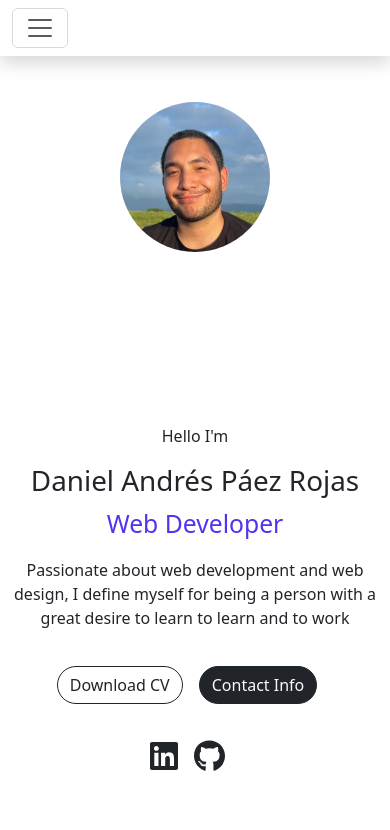
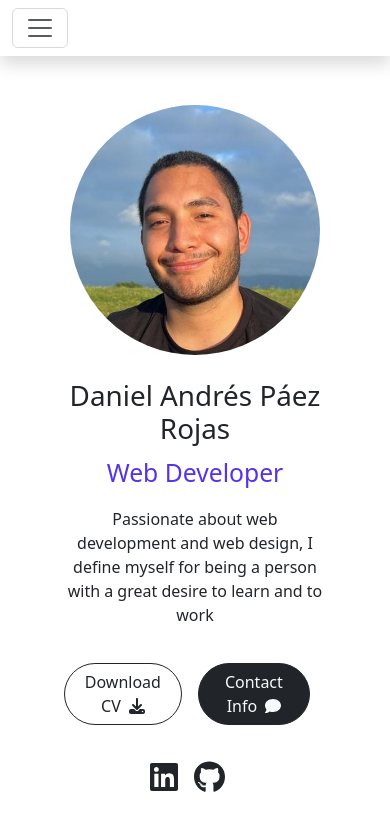
Before and after one commit to Daniel-Paez-Rojas/portfolio, a React (Create React App) app in the folder frontend/: page / in a window 390 px wide. Shown: the top 830 px of the page. Built offline with nearby package versions, Linux system fonts and the light colour scheme; the HTML template or start-up script is replaced by a standard one.

Commit message:
Home done

```diff
--- a/frontend/package.json
+++ b/frontend/package.json
@@ -3,7 +3,9 @@
   "version": "0.1.0",
   "private": true,
   "dependencies": {
+    "@fortawesome/fontawesome-svg-core": "^6.7.1",
     "@fortawesome/free-brands-svg-icons": "^6.7.1",
+    "@fortawesome/free-solid-svg-icons": "^6.7.1",
     "@fortawesome/react-fontawesome": "^0.2.2",
     "@testing-library/jest-dom": "^5.17.0",
     "@testing-library/react": "^13.4.0",
--- a/frontend/src/components/Hero/HeroImage.js
+++ b/frontend/src/components/Hero/HeroImage.js
@@ -6,8 +6,8 @@ const HeroImage = () => {
   return (
     <Image
       src={heroImage}
-      alt="Foto de Daniel Andrés Páez Rojas"
-      title="Foto de Daniel Andrés Páez Rojas"
+      alt="Image of Daniel Andrés Páez Rojas"
+      title="Image of Daniel Andrés Páez Rojas"
       roundedCircle
       className="hero-image"
     />
--- a/frontend/src/components/Hero/HeroInfo/HeroButtons.js
+++ b/frontend/src/components/Hero/HeroInfo/HeroButtons.js
@@ -1,11 +1,17 @@
 import React from "react";
 import Button from "react-bootstrap/Button";
+import { FontAwesomeIcon } from "@fortawesome/react-fontawesome";
+import { faDownload, faComment } from "@fortawesome/free-solid-svg-icons";
 
 const HeroButtons = () => {
   return (
     <div className="hero__buttons d-flex justify-content-center mb-3">
       <Button download variant="outline-dark" className="me-3 rounded-pill">
         Download CV
+        <FontAwesomeIcon
+            icon={faDownload}
+            className="ms-2"
+          />
       </Button>
       <Button
         href="#contact"
@@ -13,6 +19,10 @@ const HeroButtons = () => {
         variant="dark"
       >
         Contact Info
+        <FontAwesomeIcon
+            icon={faComment}
+            className="ms-2"
+          />
       </Button>
     </div>
   );
--- a/frontend/src/components/Hero/HeroInfo/HeroSocialLinks.js
+++ b/frontend/src/components/Hero/HeroInfo/HeroSocialLinks.js
@@ -14,6 +14,10 @@ const HeroSocialLinks = () => {
     }
   ];
 
+  const getIconTitle = (icon) => {
+    return icon.iconName.charAt(0).toUpperCase() + icon.iconName.slice(1);
+  }
+
   return (
     <div id="hero__social-links" className="d-flex justify-content-center">
       {socialLinks.map((link, index) =>
@@ -27,6 +31,7 @@ const HeroSocialLinks = () => {
           <FontAwesomeIcon
             icon={link.icon}
             className="me-3 fa-circle text-dark fa-2x"
+            title={`Go to ${getIconTitle(link.icon)}`}
           />
         </a>
       )}
--- a/frontend/src/components/Hero/HeroInfo/HeroText.js
+++ b/frontend/src/components/Hero/HeroInfo/HeroText.js
@@ -4,13 +4,12 @@ import Row from 'react-bootstrap/Row';
 const HeroText = () => {
   return (
     <Row className="justify-content-center text-center">
-        <p>Hello I'm</p>
         <h1>Daniel Andrés Páez Rojas</h1>
         <p className="fs-2" id='profession'>Web Developer</p>
         <p>Passionate about web development and
         web design, I define myself for being
         a person with a great desire to learn
-        to learn and to work</p>
+        and to work</p>
     </Row>
   );
 };
--- a/frontend/src/pages/Home.js
+++ b/frontend/src/pages/Home.js
@@ -6,19 +6,19 @@ import { Row, Col, Stack } from "react-bootstrap";
 
 const Home = () => {
   return (
-    <Stack gap={5}>
+    <Stack className="vh-100">
       <MainNavbar />
-      <Row id="home-row" className="vh-100 align-items-stretch">
+      <Row id="home-row" className="vh-100 flex-column flex-lg-row align-items-stretch g-4 p-0 m-5">
         <Col
           sm={12}
-          md={6}
-          className="d-flex justify-content-center align-items-center p-0"
+          lg={6}
+          className="d-flex justify-content-center align-items-center"
         >
           <HeroImage />
         </Col>
         <Col
           sm={12}
-          md={6}
+          lg={6}
           id="hero-info"
         >
           <HeroInfo />
--- a/frontend/src/styles/css/app.css
+++ b/frontend/src/styles/css/app.css
@@ -38,7 +38,7 @@
 }
 
 .hero-image {
-  width: clamp(150px, 33vw, 400px);
+  width: clamp(250px, 33vw, 400px);
   aspect-ratio: 1/1;
   -o-object-fit: cover;
      object-fit: cover;
--- a/frontend/src/styles/scss/_home.scss
+++ b/frontend/src/styles/scss/_home.scss
@@ -29,7 +29,7 @@
 }
 
 .hero-image {
-  width: clamp(150px, 33vw, 400px);
+  width: clamp(250px, 33vw, 400px);
   aspect-ratio: 1 / 1;
   object-fit: cover;
 }
```
Also changed, not shown: 1 other file (tests, documents, lock files or other folders).
